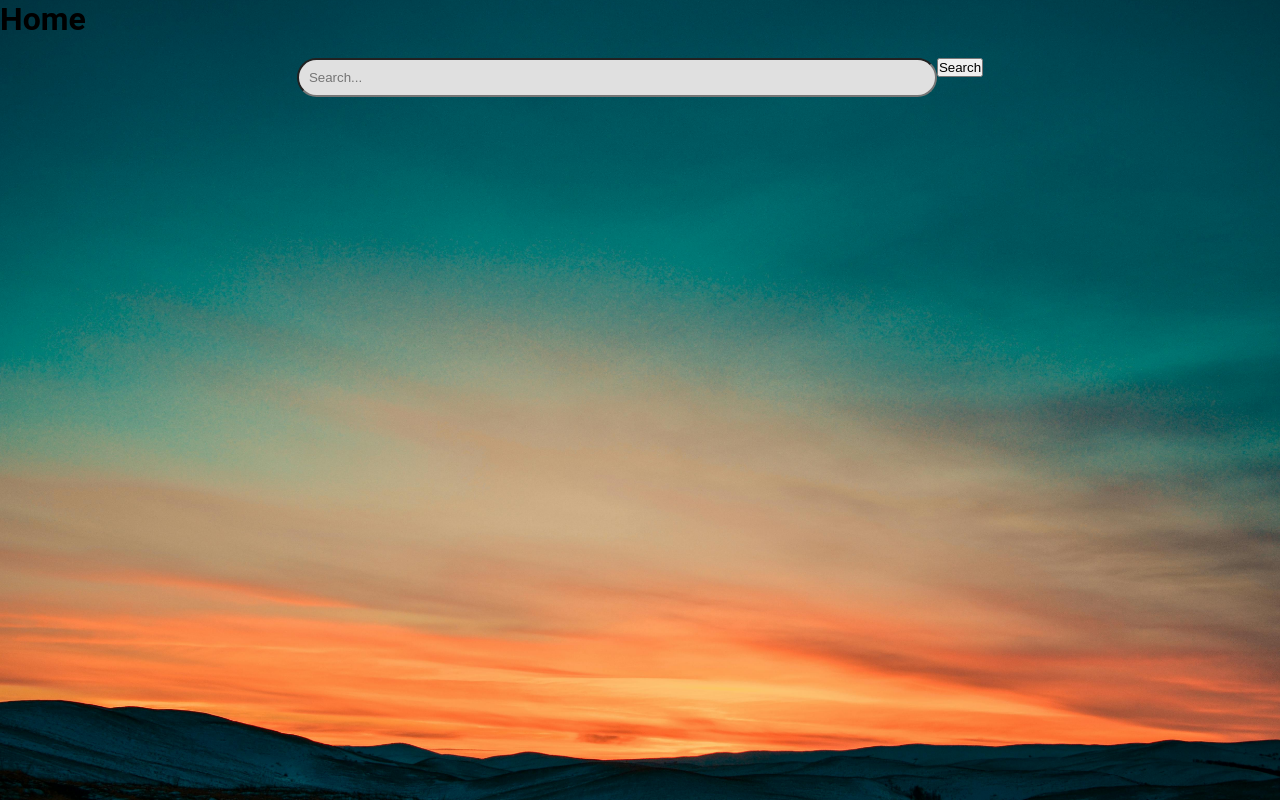
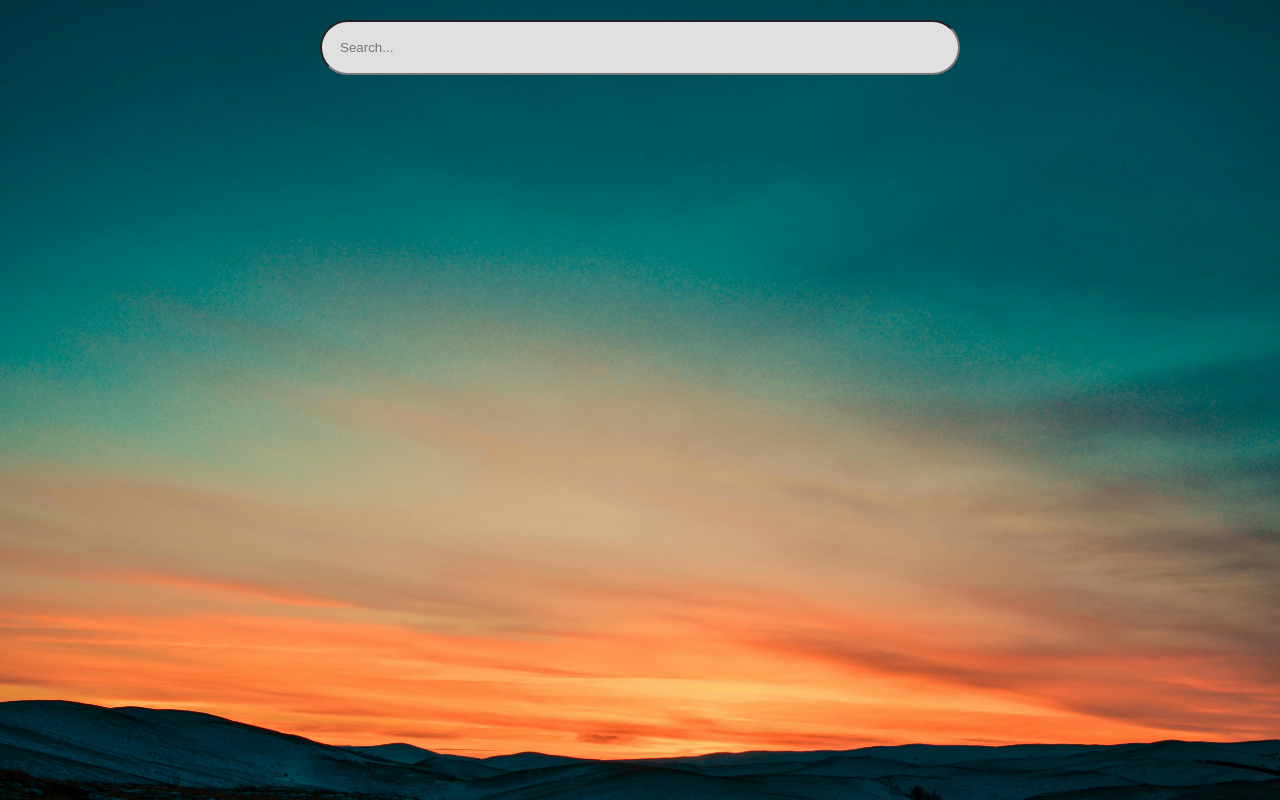
Before and after one commit to neon7860/weather-app-ai, a React (Vite) app: page / in a window 1280 px wide. Built offline with nearby package versions, Linux system fonts and the light colour scheme.

Commit message:
First API call to get weather working

```diff
--- a/package.json
+++ b/package.json
@@ -15,6 +15,7 @@
   },
   "devDependencies": {
     "@eslint/js": "^9.21.0",
+    "@types/node": "^22.13.10",
     "@types/react": "^19.0.10",
     "@types/react-dom": "^19.0.4",
     "@vitejs/plugin-react": "^4.3.4",
--- a/src/components/SearchBar/SearchBar.module.css
+++ b/src/components/SearchBar/SearchBar.module.css
@@ -5,7 +5,7 @@
     margin-top: 20px;
     background-color: #E0E0E0;
     border-radius: 28px;
-    padding: 10px;
+    padding: 18px;
     width: 50%;
 }
 
--- a/src/components/SearchBar/SearchBar.tsx
+++ b/src/components/SearchBar/SearchBar.tsx
@@ -14,6 +14,7 @@ const SearchBar: React.FC<SearchBarProps> = ({ handleSearch }) => {
       e.preventDefault(); // Prevents form submission default behavior
       console.log(input);
       handleSearch(input);
+      setInput("");
     }
   };
 
@@ -28,7 +29,6 @@ const SearchBar: React.FC<SearchBarProps> = ({ handleSearch }) => {
           onKeyDown={handleKeyDown}
           className={styles.searchBar}
         />
-        <button type="submit">Search</button>
       </form>
     </div>
   )
--- a/src/pages/Home.tsx
+++ b/src/pages/Home.tsx
@@ -3,13 +3,26 @@ import SearchBar from '../components/SearchBar/SearchBar'
 
 const Home: React.FC = () => {
 
+  const [city, setCity] = React.useState<string>("")
+
   const handleSearch = (searchTerm: string) => {
-    console.log("Home component received search term: ", searchTerm)
+    setCity(searchTerm)
+    fetchAPI(searchTerm)
+  }
+
+  const fetchAPI = async (searchTerm: string) => {
+    try{
+      const response = await fetch(`https://api.openweathermap.org/data/2.5/weather?q=${searchTerm}&units=metric&appid=${import.meta.env.VITE_OPENWEATHER_API_KEY}`)
+      const data = await response.json()
+      console.log(data)
+    } catch(err){
+      console.error(err)
+    }
   }
 
   return (
     <div>
-      <h1>Home</h1>
+      {city && <h1>{city}</h1>}
       <SearchBar
         handleSearch={handleSearch}
       />
```
Also changed, not shown: 2 other files (tests, documents, lock files or other folders).
